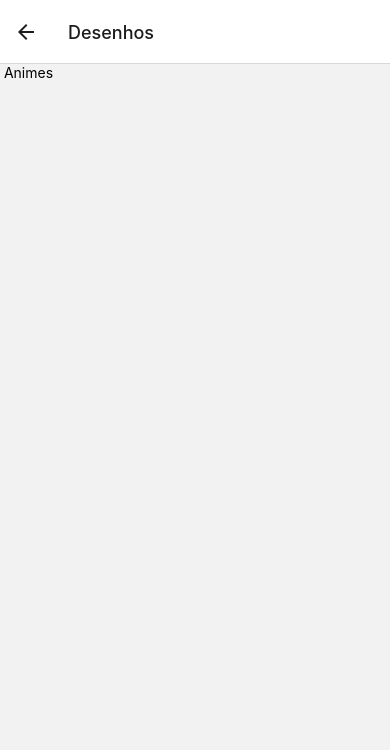
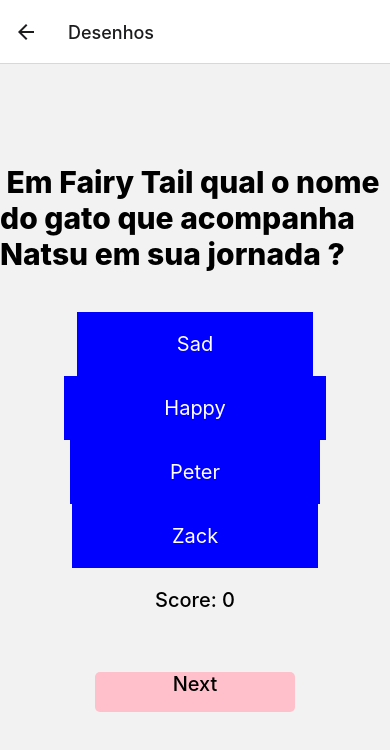
Before and after one commit to luuishenriique/quizReactNative, a React Native app: screen /Desenhos in a window 390 px wide. Shown: the top 750 px of the page. Built offline with nearby package versions, Linux system fonts and the light colour scheme.

Commit message:
Finishing the Quiz

```diff
--- a/App.jsx
+++ b/App.jsx
@@ -5,8 +5,8 @@
 import ModelScreen from './screens/ModelScreen';
 import HomeScreen from './screens/HomeScreen';
 import AboutScreen from './screens/AboutScreen';
-import GeneralQuizScreen from './screens/GeneralQuizScreen';
-import DesenhosScreen from './screens/DesenhosScreen';
+import GeneralQuizScreen from './screens/GeneralQuizScreen.jsx';
+import DesenhosScreen from './screens/DesenhosScreens.jsx';
 
 const Stack = createNativeStackNavigator()
 
--- a/app.json
+++ b/app.json
@@ -1,7 +1,7 @@
 {
   "expo": {
-    "name": "quizReactNative",
-    "slug": "quizReactNative",
+    "name": "QuizReactNative",
+    "slug": "QuizReactNative",
     "version": "1.0.0",
     "orientation": "portrait",
     "icon": "./assets/icon.png",
--- a/package.json
+++ b/package.json
@@ -9,16 +9,16 @@
     "web": "expo start --web"
   },
   "dependencies": {
-    "@expo/metro-runtime": "~3.1.3",
+    "@expo/metro-runtime": "^3.1.3",
     "@react-navigation/bottom-tabs": "^6.5.20",
     "@react-navigation/native": "^6.1.17",
     "@react-navigation/native-stack": "^6.9.26",
     "expo": "~50.0.14",
     "expo-status-bar": "~1.11.1",
     "react": "18.2.0",
-    "react-dom": "18.2.0",
+    "react-dom": "^18.2.0",
     "react-native": "0.73.6",
-    "react-native-web": "~0.19.6"
+    "react-native-web": "^0.19.10"
   },
   "devDependencies": {
     "@babel/core": "^7.20.0"
--- /dev/null
+++ b/screens/DesenhosScreens.jsx
@@ -0,0 +1,92 @@
+import React, { useState } from 'react';
+import { View, Text, StyleSheet } from 'react-native';
+import { reactQuestions } from './Questions';
+import { Pressable } from 'react-native-web';
+
+export default function DesenhosScreen() {
+  const [correctAnswer, setCorrectAnswer] = useState(null);
+  const [currentQuestionIndex, setCurrentQuestionIndex] = useState(0);
+  const [score, setScore] = useState(0); // Estado para armazenar a pontuação
+
+  const handleAnswer = (selectedOption) => {
+    if (selectedOption === reactQuestions[currentQuestionIndex].correctAnswer) {
+      setCorrectAnswer(true);
+      setScore(score + 1); // Aumenta a pontuação se a resposta estiver correta
+    } else {
+      setCorrectAnswer(false);
+    }
+  };
+
+  const handleNext = () => {
+    setCurrentQuestionIndex(currentQuestionIndex + 1);
+    setCorrectAnswer(null); // Reset correctAnswer state
+  };
+
+  return (
+    <View style={styles.container}>
+      <Text style={styles.title}>{reactQuestions[currentQuestionIndex].question}</Text>
+      {reactQuestions[currentQuestionIndex].options.map((option, index) => (
+        <View key={index}>
+          <Pressable
+            style={{
+              backgroundColor:
+                correctAnswer !== null && option === reactQuestions[currentQuestionIndex].correctAnswer
+                  ? 'green' // Resposta correta
+                  : correctAnswer !== null && option !== reactQuestions[currentQuestionIndex].correctAnswer
+                  ? 'red' // Resposta errada
+                  : 'blue', // Cor padrão
+            }}
+            onPress={() => handleAnswer(option)}>
+            <Text style={styles.options}>{option}</Text>
+          </Pressable>
+        </View>
+      ))}
+      <Text style={styles.score}>Score: {score}</Text> {/* Exibe a pontuação */}
+      {currentQuestionIndex < reactQuestions.length - 1 ? (
+        <Pressable style={styles.buttonNext} onPress={handleNext}>
+          <Text style={styles.text}>Next</Text>
+        </Pressable>
+      ) : (
+        <Text style={styles.score}>Quiz completo! Sua pontuação final é: {score}</Text>
+      )}
+    </View>
+  );
+}
+
+const styles = StyleSheet.create({
+  container: {
+    flex: 1,
+    paddingTop: 100,
+    alignItems: 'center',
+  },
+  title: {
+    fontSize: 30,
+    fontWeight: '800',
+    justifyContent: 'center',
+    marginBottom: 40,
+  },
+  options: {
+    fontSize: 20,
+    textAlign: 'center',
+    marginHorizontal: 100,
+    marginVertical: 20,
+    color: '#fff',
+  },
+  buttonNext: {
+    backgroundColor: 'pink',
+    borderRadius: 5,
+    top: 60,
+    height: 40,
+    width: 200,
+  },
+  text: {
+    fontSize: 20,
+    fontWeight: '500',
+    textAlign: 'center',
+  },
+  score: {
+    fontSize: 20,
+    fontWeight: '500',
+    marginTop: 20,
+  },
+});
--- a/screens/HomeScreen.jsx
+++ b/screens/HomeScreen.jsx
@@ -2,7 +2,7 @@
 import React from 'react'
 import { useNavigation } from '@react-navigation/native'
 
-const HomeScreen = ({navigation}) => {
+export default function HomeScreen ({navigation}){
     navigation = useNavigation()
     return (
         <View style={styles.container}>
@@ -42,8 +42,6 @@
     )
 }
 
-export default HomeScreen
-
 const styles = StyleSheet.create({
     container: {
         flex: 1,
--- /dev/null
+++ b/screens/Questions.jsx
@@ -0,0 +1,56 @@
+export const reactQuestions =[
+    {
+        question: " Em Fairy Tail qual o nome do gato que acompanha Natsu em sua jornada ?",
+        options:[
+            "Sad",
+            "Happy",
+            "Peter",
+            "Zack",
+        ],
+        correctAnswer: "Happy",
+    },
+
+    {
+        question: " Em Dragon Ball Z quem foi o primeiro a alcançar a transformação de Super Sayajin 2 ?",
+        options:[
+            "Goku",
+            "Vegeta",
+            "Gohan",
+            "Trunks",
+        ],
+        correctAnswer: "Gohan",
+    },
+
+    {
+        question: " Contra qual oponente Luffy usa pela primeira vez o Gear Second ?",
+        options:[
+            "Lucci",
+            "Kaku",
+            "Kaidou",
+            "Blueno",
+        ],
+        correctAnswer: "Blueno",
+    },
+
+    {
+        question: "  Qual vila tem como kage o mizukage ?",
+        options:[
+            "Vila da Folha",
+            "Vila da Nuvem",
+            "Vila da Névoa",
+            "Vila da Areia",
+        ],
+        correctAnswer: "Vila da Névoa",
+    },
+
+    {
+        question: "  Em Saint Seiya The Lost Canvas qual dos juízes enfrenta Albafica de Peixes ?",
+        options:[
+            "Minos",
+            "Radamanthys",
+            "Aiacos",
+            "Kagaho",
+        ],
+        correctAnswer: "Minos",
+    },
+]
```
Also changed, not shown: 2 other files (tests, documents, lock files or other folders).
